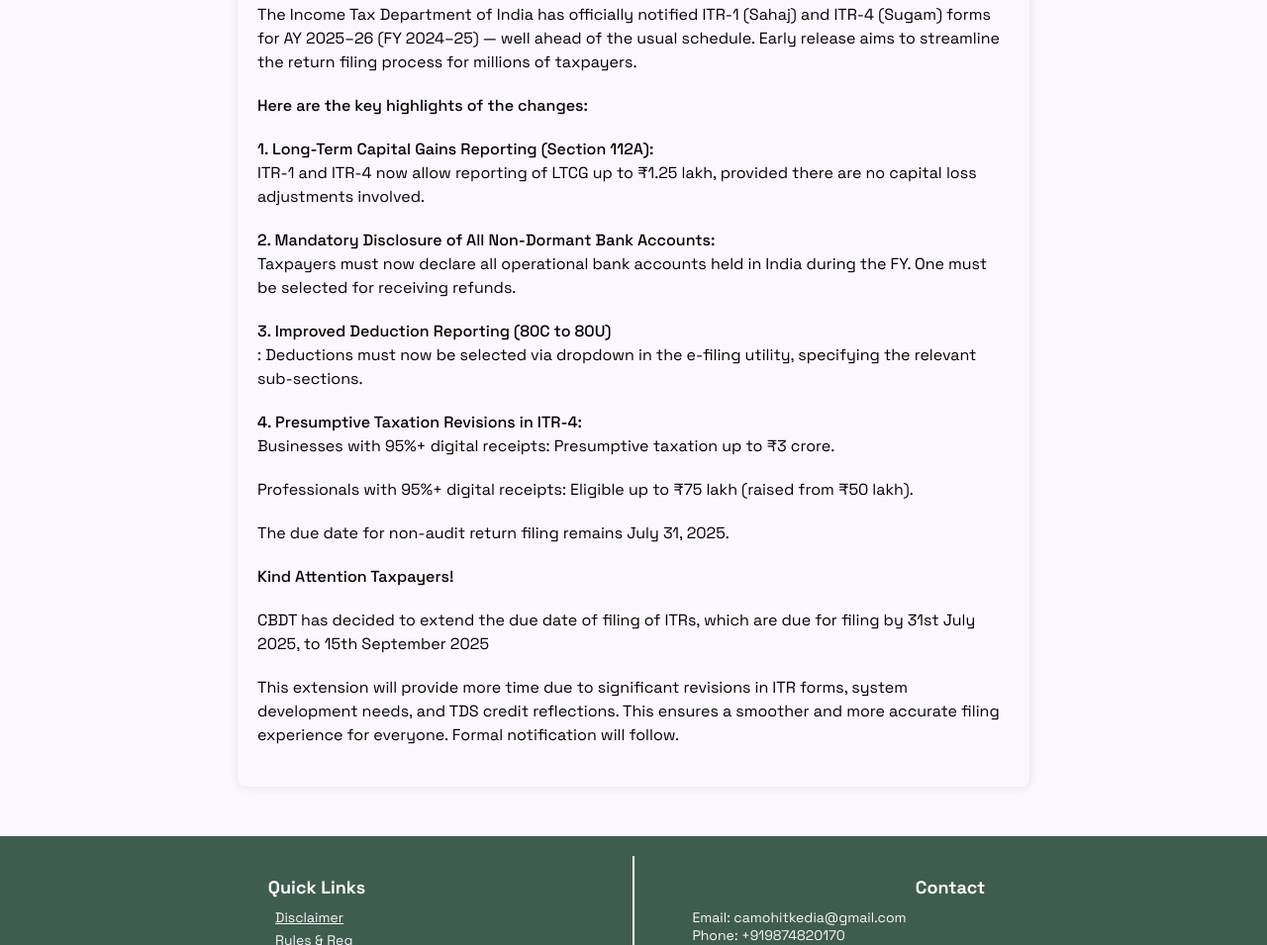
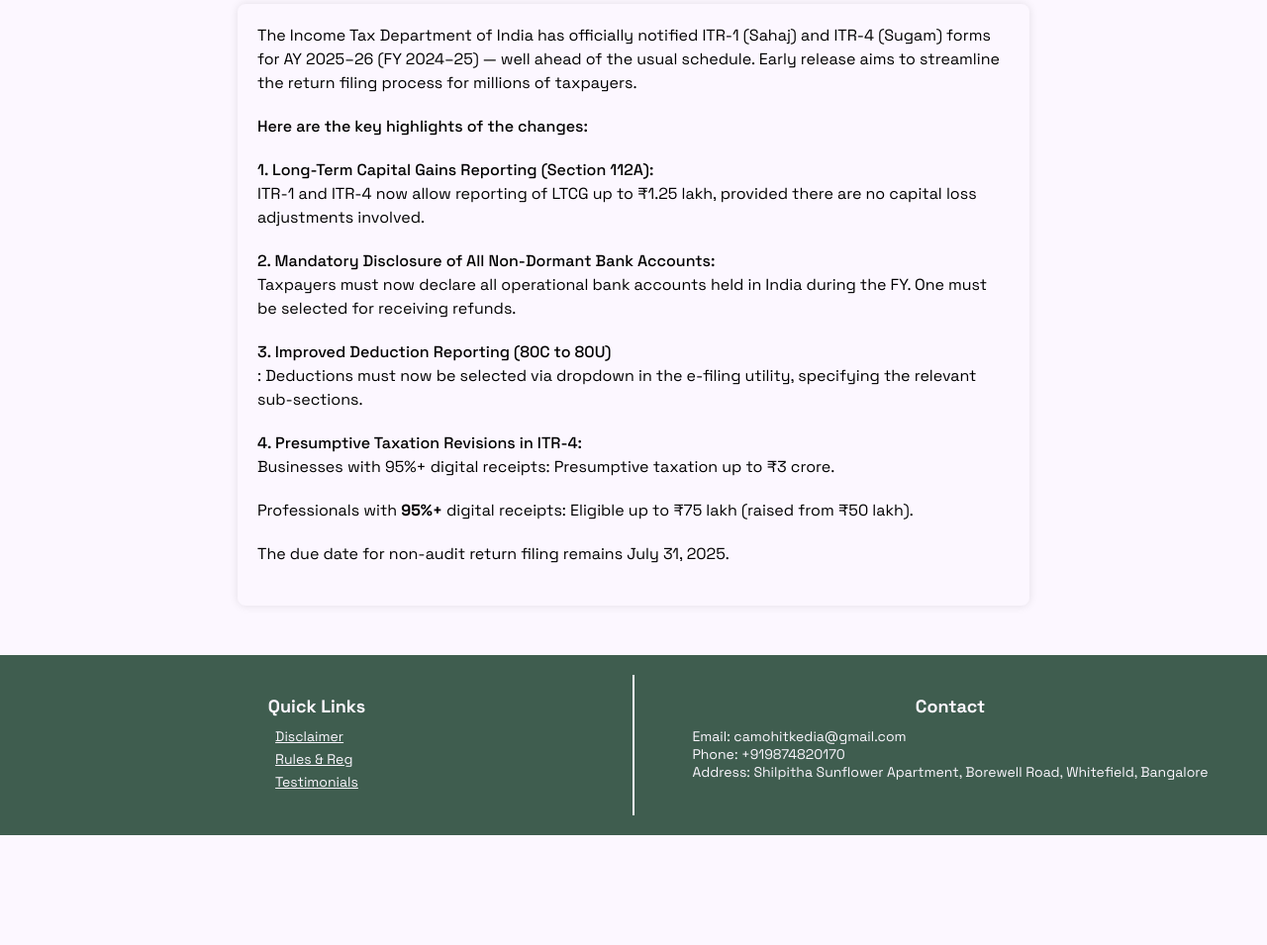
Before and after one commit to DBatman35611/mohit_kedia_trial, a website: page laws.html in a window 1280 px wide. Shown: the part 1082-2037 px from the top of the page at 99% size. After the commit the page ends 1926 px from the top, so only its background shows below. Drawn offline with Linux system fonts and the light colour scheme; no server answers.

Commit message:
Update tax info

```diff
--- a/laws.html
+++ b/laws.html
@@ -103,6 +103,7 @@
           -->
 
 
+   <li>Content </li>
 
     <section class="update-section">
     <div class="update-title">Income Tax Update</div>
@@ -149,19 +150,12 @@
 
         <li>
 
-          Professionals with 95%+ digital receipts: Eligible up to ₹75 lakh (raised from ₹50 lakh).
+          Professionals with <b>95%+</b> digital receipts: Eligible up to ₹75 lakh (raised from ₹50 lakh).
         </li>
 
         <li>The due date for non-audit return filing remains July 31, 2025.</li>
 
-        <li class="highlight">Kind Attention Taxpayers!</li>
 
-       <li> CBDT has decided to extend the due date of filing of ITRs, which are due for filing by 31st July
-        2025, to 15th September 2025 </li>
-
-        <li>This extension will provide more time due to significant revisions in ITR forms,
-        system development needs, and TDS credit reflections. This ensures a smoother and
-         more accurate filing experience for everyone. Formal notification will follow.</li>
 
 
 
```
